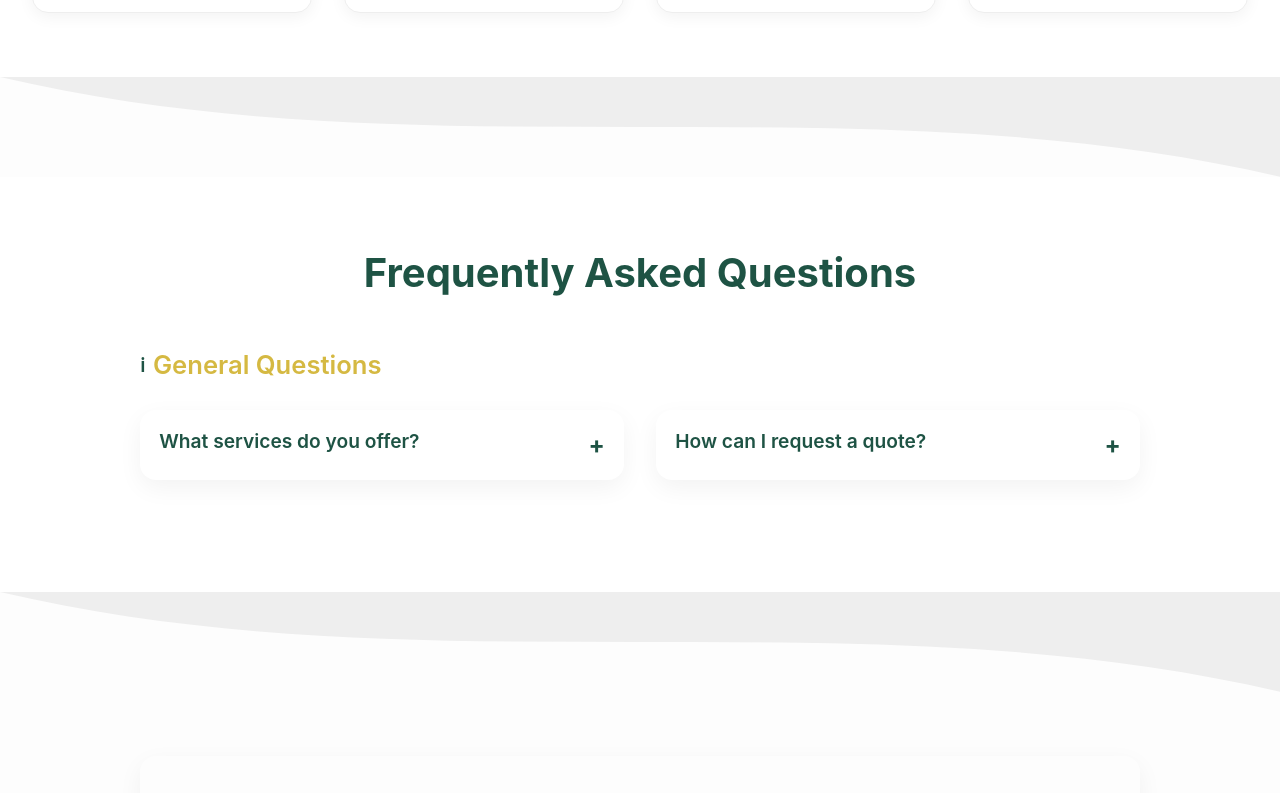
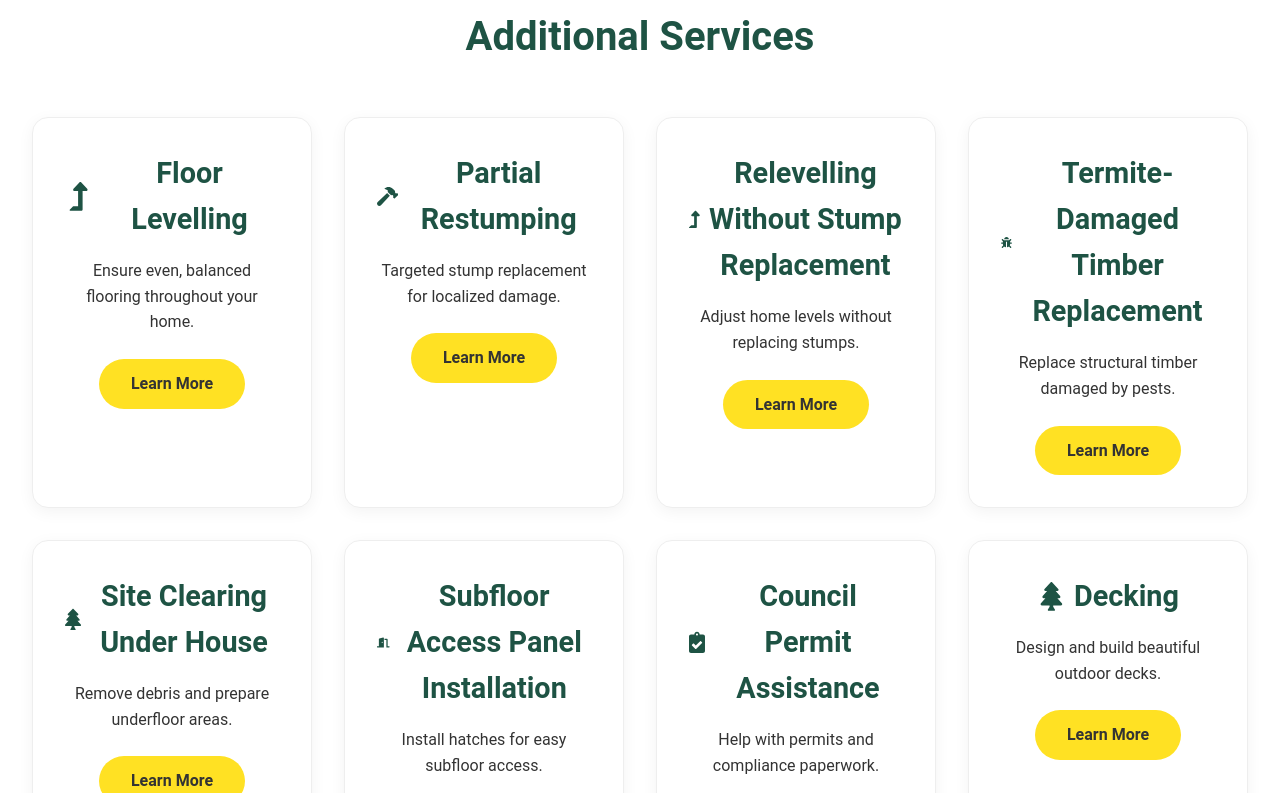
Before and after one commit to sabin2R/east-to-west-reblocking, a React (Create React App) app: page / in a window 1280 px wide. Shown: the part 1847-2640 px from the top of the page. Built offline with nearby package versions, Linux system fonts and the light colour scheme.

Commit message:
added extra services

```diff
--- a/src/components/ServicesOverview.js
+++ b/src/components/ServicesOverview.js
@@ -1,10 +1,9 @@
 // src/components/ServicesOverview.js
 import React from 'react';
 import { Link } from 'react-router-dom';
-import { FaTools, FaHome, FaHardHat, FaLevelUpAlt } from 'react-icons/fa';
-// import Footer from './Footer';
+import { FaTools, FaHome, FaHardHat, FaLevelUpAlt, FaHammer, FaBug, FaClipboardCheck, FaTree, FaDoorOpen } from 'react-icons/fa';
 
-const services = [
+const coreServices = [
   {
     name: "Reblocking",
     icon: <FaHome />,
@@ -22,13 +21,70 @@ const services = [
     icon: <FaHardHat />,
     path: "underpinning",
     description: "Reinforce foundations for structural safety."
-  },
+  }
+];
+
+const additionalServices = [
   {
     name: "Floor Levelling",
     icon: <FaLevelUpAlt />,
     path: "floor-levelling",
     description: "Ensure even, balanced flooring throughout your home."
   },
+  // {
+  //   name: "Jacking & Levelling",
+  //   icon: <FaTools />,
+  //   path: "jacking-levelling",
+  //   description: "Raise and level homes to correct settlement issues."
+  // },
+  {
+    name: "Partial Restumping",
+    icon: <FaHammer />,
+    path: "partial-restumping",
+    description: "Targeted stump replacement for localized damage."
+  },
+  {
+    name: "Relevelling Without Stump Replacement",
+    icon: <FaLevelUpAlt />,
+    path: "relevelling-no-replacement",
+    description: "Adjust home levels without replacing stumps."
+  },
+  {
+    name: "Termite-Damaged Timber Replacement",
+    icon: <FaBug />,
+    path: "termite-repair",
+    description: "Replace structural timber damaged by pests."
+  },
+  {
+    name: "Site Clearing Under House",
+    icon: <FaTree />,
+    path: "site-clearing",
+    description: "Remove debris and prepare underfloor areas."
+  },
+  {
+    name: "Subfloor Access Panel Installation",
+    icon: <FaDoorOpen />,
+    path: "access-panels",
+    description: "Install hatches for easy subfloor access."
+  },
+  {
+    name: "Council Permit Assistance",
+    icon: <FaClipboardCheck />,
+    path: "permit-assistance",
+    description: "Help with permits and compliance paperwork."
+  },
+  {
+    name: "Decking",
+    icon: <FaTree />,
+    path: "decking",
+    description: "Design and build beautiful outdoor decks."
+  },
+  {
+    name: "Underfloor Insulation",
+    icon: <FaHardHat />,
+    path: "underfloor-insulation",
+    description: "Improve energy efficiency with insulation."
+  }
 ];
 
 const ServicesOverview = () => {
@@ -43,7 +99,28 @@ const ServicesOverview = () => {
         </div>
 
         <div className="services-grid">
-        {services.map((service, index) => (
+          {coreServices.map((service, index) => (
+            <div
+              key={service.path}
+              className="service-card"
+              data-aos="fade-up"
+              data-aos-delay={index * 100}
+            >
+              <h2 className="service-heading">{service.icon} {service.name}</h2>
+              <p>{service.description}</p>
+              <Link to={`/service/${service.path}`} className="cta-link-button">
+                Learn More
+              </Link>
+            </div>
+          ))}
+        </div>
+
+        <div className="section-header" style={{ marginTop: '4rem' }}>
+          <h2 className="section-title" data-aos="fade-down">Additional Services</h2>
+        </div>
+
+        <div className="services-grid">
+          {additionalServices.map((service, index) => (
             <div
               key={service.path}
               className="service-card"
@@ -59,7 +136,6 @@ const ServicesOverview = () => {
           ))}
         </div>
       </section>
-    {/* <Footer/> */}
     </section>
   );
 };
--- a/src/pages/FAQ.js
+++ b/src/pages/FAQ.js
@@ -26,7 +26,7 @@ const faqSections = [
       },
       {
         question: 'Where are you located?',
-        answer: 'We are based in Coolaroo, VIC and serve surrounding Melbourne suburbs.'
+        answer: 'We are based in Coolaroo, VIC and serve all over Australia.'
       },
       {
         question: 'Are your quotes obligation-free?',
@@ -157,6 +157,22 @@ const FAQ = ({ previewCount = null }) => {
       <section className="faq-section-universal">
         <Helmet>
           <meta name="description" content="Frequently Asked Questions about our services." />
+          <script type="application/ld+json">
+    {JSON.stringify({
+      "@context": "https://schema.org",
+      "@type": "FAQPage",
+      "mainEntity": faqSections.flatMap(section =>
+        section.items.map(faq => ({
+          "@type": "Question",
+          "name": faq.question,
+          "acceptedAnswer": {
+            "@type": "Answer",
+            "text": faq.answer
+          }
+        }))
+      )
+    })}
+  </script>
         </Helmet>
         <div className="faq-content" data-aos="fade-up">
           <h2 className="faq-title">Frequently Asked Questions</h2>
@@ -180,7 +196,7 @@ const FAQ = ({ previewCount = null }) => {
 
 {visibleSections.map((section, sIndex) => (
   <div key={sIndex} className="faq-section-group">
-              <h3 className="faq-subtitle">{section.title}</h3>
+    {!previewCount && <h3 className="faq-subtitle">{section.title}</h3>}
     <div className="faq-grid">
       {section.items.map((faq, index) => {
         const key = `${sIndex}-${index}`;
@@ -210,6 +226,7 @@ const FAQ = ({ previewCount = null }) => {
     </div>
   </div>
 ))}
+
         </div>
 
       </section>
--- a/src/pages/HomePage.js
+++ b/src/pages/HomePage.js
@@ -68,7 +68,7 @@ const HomePage = () => {
         </svg>
       </div>
 
-      <FAQ  previewCount={2}/>
+      <FAQ  previewCount={6}/>
 
       <div className="svg-divider" data-aos='fade-up'>
         <svg viewBox="0 0 1440 100" preserveAspectRatio="none">
--- a/src/pages/ServicePage.js
+++ b/src/pages/ServicePage.js
@@ -152,7 +152,177 @@ Our crew uses tools like the Nivcomp NI0SD1-H25 altimeter to measure every degre
       '/images/level3.jpg',
       '/images/level4.jpg'
     ]
-  }
+  },
+  "partial-restumping": {
+    title: "Partial Restumping",
+    description: "Targeted stump replacement for localized damage.",
+    detailedDescription: `Instead of replacing every stump, we identify and replace only those that show signs of deterioration or failure. This is a cost-effective solution for homes with localized issues.`,
+    process: [
+      "Inspection to locate failing stumps",
+      "Hydraulic lifting in affected zones",
+      "Removal and replacement of damaged stumps",
+      "Repacking and levelling around the area",
+      "Clean-up and final checks"
+    ],
+    benefits: [
+      "Less disruption to your home",
+      "Reduces cost",
+      "Effective for isolated damage",
+      "Speeds up project time"
+    ],
+    faq: [
+      { q: "Is this suitable for home extensions?", a: "Yes, especially when only a portion of the house is involved." },
+      { q: "How do I know if I need partial restumping?", a: "We assess your home and recommend the best option based on damage." }
+    ]
+  },
+
+  "relevelling-no-replacement": {
+    title: "Relevelling Without Stump Replacement",
+    description: "Adjust home levels without replacing stumps.",
+    detailedDescription: `In cases where stumps are still structurally sound but have caused uneven floors due to shifting, we can relevel the home using jacks and precision packing without replacing the stumps.`,
+    process: [
+      "Precision assessment with laser and altimeter",
+      "Hydraulic lifting where needed",
+      "Packing adjustments between stumps and bearers",
+      "Verification and inspection"
+    ],
+    benefits: [
+      "Avoids full stump replacement",
+      "Quick turnaround",
+      "Improves flooring evenness",
+      "Cost-effective"
+    ],
+    faq: [
+      { q: "Does this method damage the stumps?", a: "No, we ensure all packing is done with minimal impact and high-quality materials." }
+    ]
+  },
+
+  "termite-repair": {
+    title: "Termite-Damaged Timber Replacement",
+    description: "Replace structural timber damaged by pests.",
+    afterImage: '/images/level.jpg',
+    beforeImage: '/images/level3.jpg',
+    detailedDescription: `We carefully remove and replace timber members under your home that have been affected by termites. All replacements use treated timber or steel to prevent future damage.`,
+
+    process: [
+      "Assessment of termite damage",
+      "Removal of infested timber",
+      "Replacement with treated timber or steel",
+      "Optional termite barrier installation",
+      "Clean-up and monitoring"
+    ],
+    benefits: [
+      "Stops ongoing structural weakening",
+      "Long-term pest resistance",
+      "Improves load-bearing capacity",
+      "Peace of mind for homeowners"
+    ],
+    faq: [
+      { q: "Can you repair floors too?", a: "Yes, we can repair or replace affected subfloor structures." }
+    ]
+  },
+
+  "site-clearing": {
+    title: "Site Clearing Under House",
+    description: "Remove debris and prepare underfloor areas.",
+    detailedDescription: `We clean and clear under your house to prepare the site for structural work, insulation, or general maintenance access. This includes rubbish removal, cobweb clearing, and leveling.`,
+    process: [
+      "Access planning",
+      "Debris and waste removal",
+      "Cobwebs and vegetation clearing",
+      "Surface levelling where needed"
+    ],
+    benefits: [
+      "Improves safety and visibility",
+      "Prepares site for work",
+      "Easier future access",
+      "Professional disposal included"
+    ],
+    faq: [
+      { q: "Can you do this before inspections?", a: "Yes, we often clear sites before pest or building inspections." }
+    ]
+  },
+
+  "access-panels": {
+    title: "Subfloor Access Panel Installation",
+    description: "Install hatches for easy subfloor access.",
+    detailedDescription: `We install timber or metal access panels under the house for tradespeople, maintenance, or ventilation needs. These panels are secure, discreet, and built to last.`,
+    process: [
+      "Inspection of suitable panel locations",
+      "Cutting and framing panel entry",
+      "Installation and sealing",
+      "Testing and finishing"
+    ],
+    benefits: [
+      "Provides legal subfloor access",
+      "Improves airflow and access",
+      "Neat and secure solution"
+    ],
+    faq: [
+      { q: "Are these panels lockable?", a: "Yes, we offer lockable options upon request." }
+    ]
+  },
+
+  "permit-assistance": {
+    title: "Council Permit Assistance",
+    description: "Help with permits and compliance paperwork.",
+    detailedDescription: `We guide you through permit applications, structural engineer approvals, and documentation needed for council compliance. Let us handle the red tape.`,
+    process: [
+      "Initial scope review",
+      "Document preparation",
+      "Coordination with council",
+      "Follow-ups and updates"
+    ],
+    benefits: [
+      "Saves time and stress",
+      "Ensures legal compliance",
+      "Experienced with local councils"
+    ],
+    faq: [
+      { q: "Can you help with urgent permits?", a: "Yes — we work with urgency when project deadlines are tight." }
+    ]
+  },
+
+  "decking": {
+    title: "Decking",
+    description: "Design and build beautiful outdoor decks.",
+    detailedDescription: `Whether it’s a new deck or replacing an old one, we design and build timber decks tailored to your lifestyle. Choose from hardwood, composite, or treated pine options.`,
+    process: [
+      "Consultation and design planning",
+      "Material selection",
+      "Construction and finishing",
+      "Optional staining or sealing"
+    ],
+    benefits: [
+      "Enhances outdoor living",
+      "Custom-built for your space",
+      "Increases property value"
+    ],
+    faq: [
+      { q: "Can I choose materials?", a: "Yes — we provide a range of timber and composite options." }
+    ]
+  },
+
+  "underfloor-insulation": {
+    title: "Underfloor Insulation",
+    description: "Improve energy efficiency with insulation.",
+    detailedDescription: `Installing insulation beneath your home reduces heat loss and improves comfort. We use high-grade reflective or bulk insulation suited for Australian climates.`,
+    process: [
+      "Site inspection and insulation planning",
+      "Clearing underfloor access",
+      "Fitting insulation securely",
+      "Sealing and final review"
+    ],
+    benefits: [
+      "Lowers energy bills",
+      "Improves comfort year-round",
+      "Sustainable home improvement"
+    ],
+    faq: [
+      { q: "Will it reduce drafts and cold floors?", a: "Yes — underfloor insulation is especially effective in winter." }
+    ]
+  },
+
 };
 
 const ServicePage = () => {
```
Also changed, not shown: src/components/Footer.js (+6 -1 lines), src/styles/style.css (+18 -0 lines), public/images/hia-logo.svg (added). Lines whose indentation alone changed are shown as unchanged.
